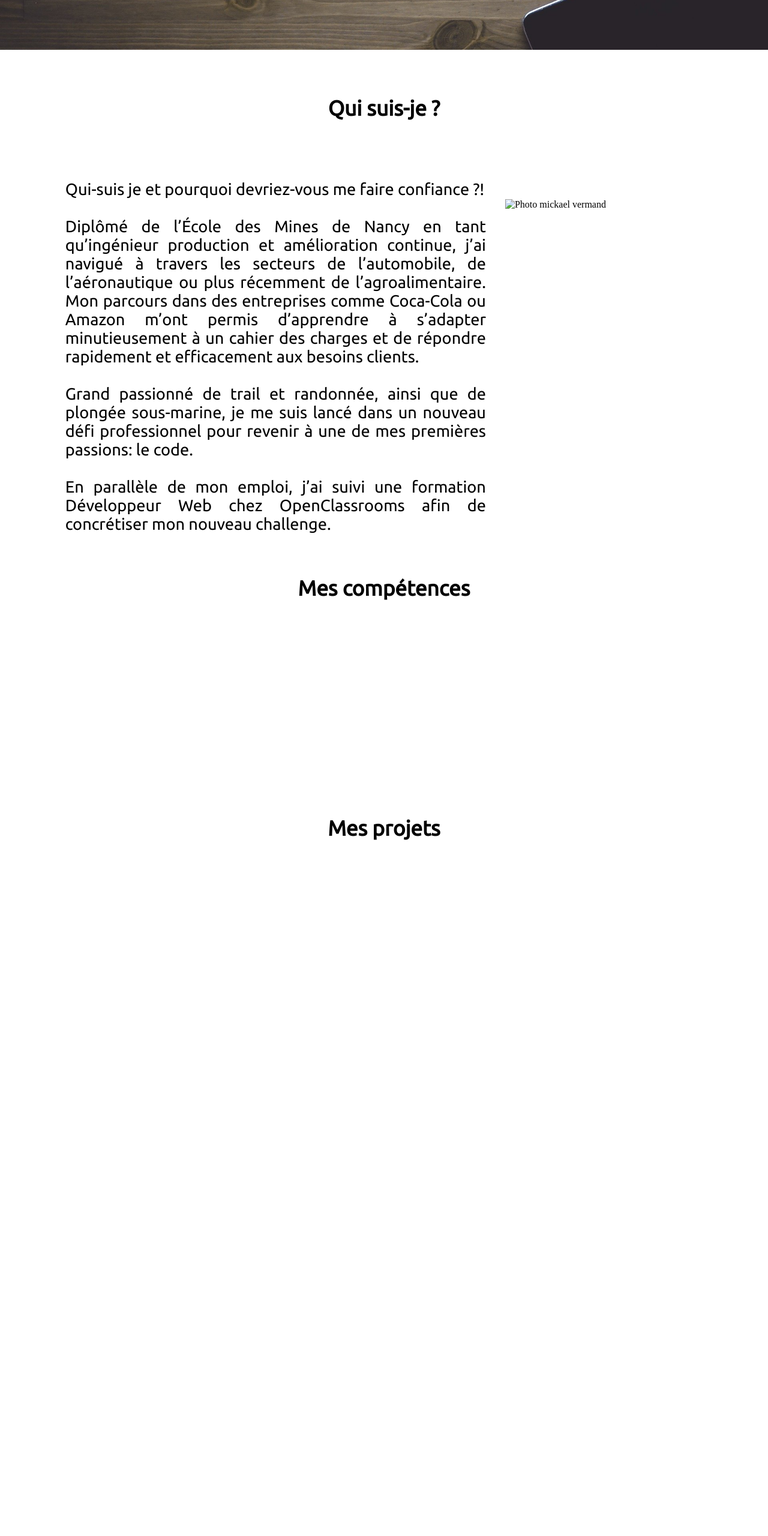
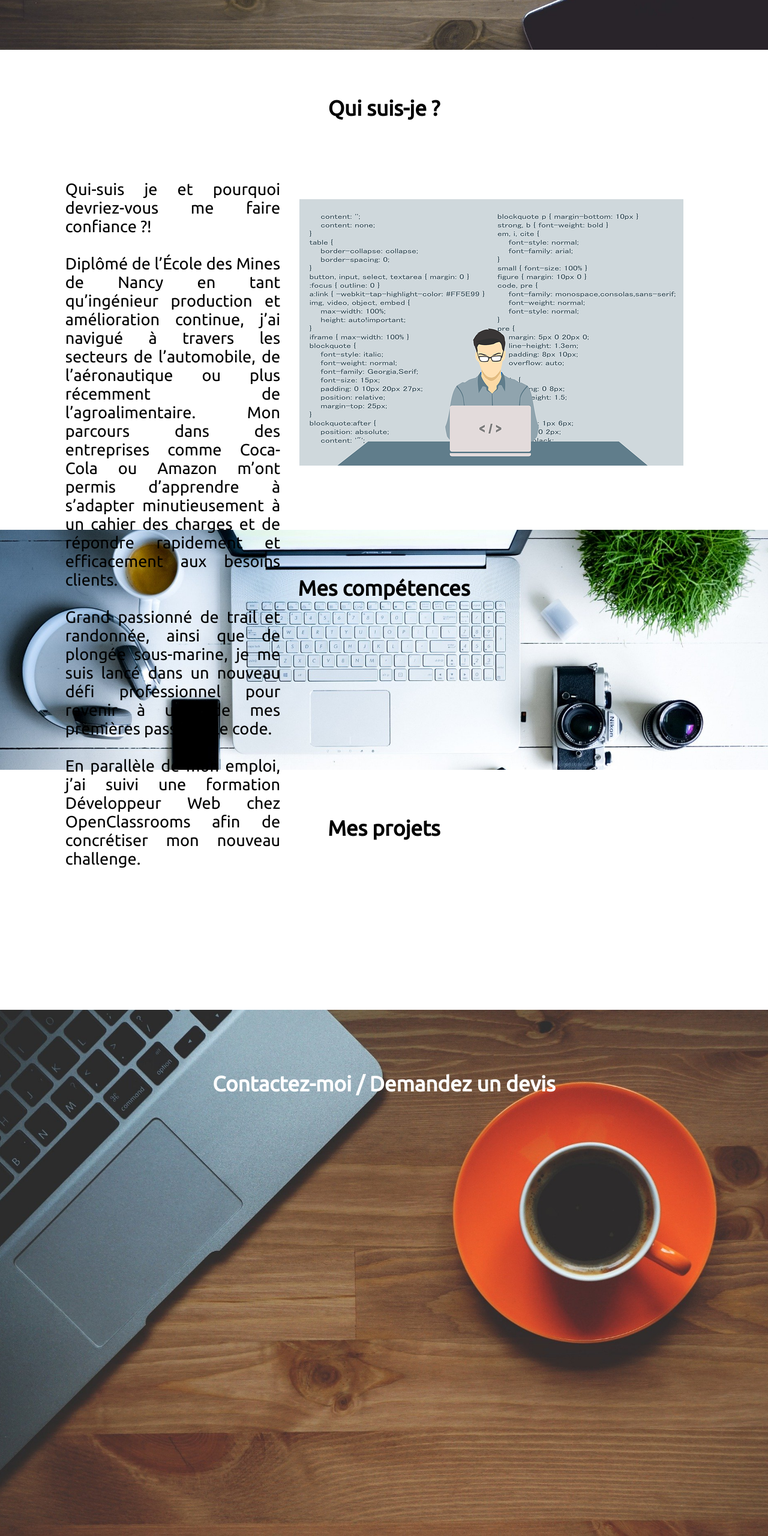
Before and after one commit to Mikev60/Portfolio, a plain HTML site: page index.html in a window 1280 px wide. Shown: the part 717-3277 px from the top of the page at 60% size. Drawn offline with nearby package versions, Linux system fonts and the light colour scheme; the site is published under a folder, as on GitHub Pages, so addresses that start at the root find nothing.

Commit message:
correction chemin images

```diff
--- a/index.html
+++ b/index.html
@@ -29,7 +29,7 @@
         <section id="section2">
             <h2 id="who">Qui suis-je ?</h2>
             <div class="container">
-                <div class="photo"><img src="/images/personnalise.png" alt="Photo mickael vermand"></div>
+                <div class="photo"><img src="./images/photo.png" alt="Photo mickael vermand"></div>
                 <div class="texte">
                    <p> Qui-suis je et pourquoi devriez-vous me faire confiance ?!</p>
 
--- a/style.css
+++ b/style.css
@@ -44,7 +44,7 @@
 #section1 {
     width: 100%;
     height:100vh;
-    background-image: url('images/notebook-1280538_1920.jpg');
+    background-image: url('./images/notebook-1280538_1920.jpg');
     background-size: cover;
     background-position: center;
 }
@@ -103,7 +103,7 @@
     transform: translate(-50%, -50%);
     width: 100px;
     height: 100px;
-    background-image: url('/images/scroll.svg');
+    background-image: url('./images/scroll.svg');
     background-size: cover;
 }
 
@@ -161,7 +161,7 @@
     padding: 1rem;
     padding-top: 6%;
     box-sizing: border-box;
-    background-image: url('/images/computer-2982270_1920.jpg');
+    background-image: url('./images/computer-2982270_1920.jpg');
     background-position: center;
     background-repeat: no-repeat;
     background-size: cover;
@@ -196,7 +196,7 @@
     position: relative;
     padding-top: 6%;
     width: 100%;
-    background-image: url('/images/cup-of-coffee-1280537_1920.jpg');
+    background-image: url('./images/cup-of-coffee-1280537_1920.jpg');
     background-position: center;
     background-repeat: no-repeat;
     background-size: cover;
```
Also changed, not shown: images/photo.png (renamed from images/personnalise.png).
